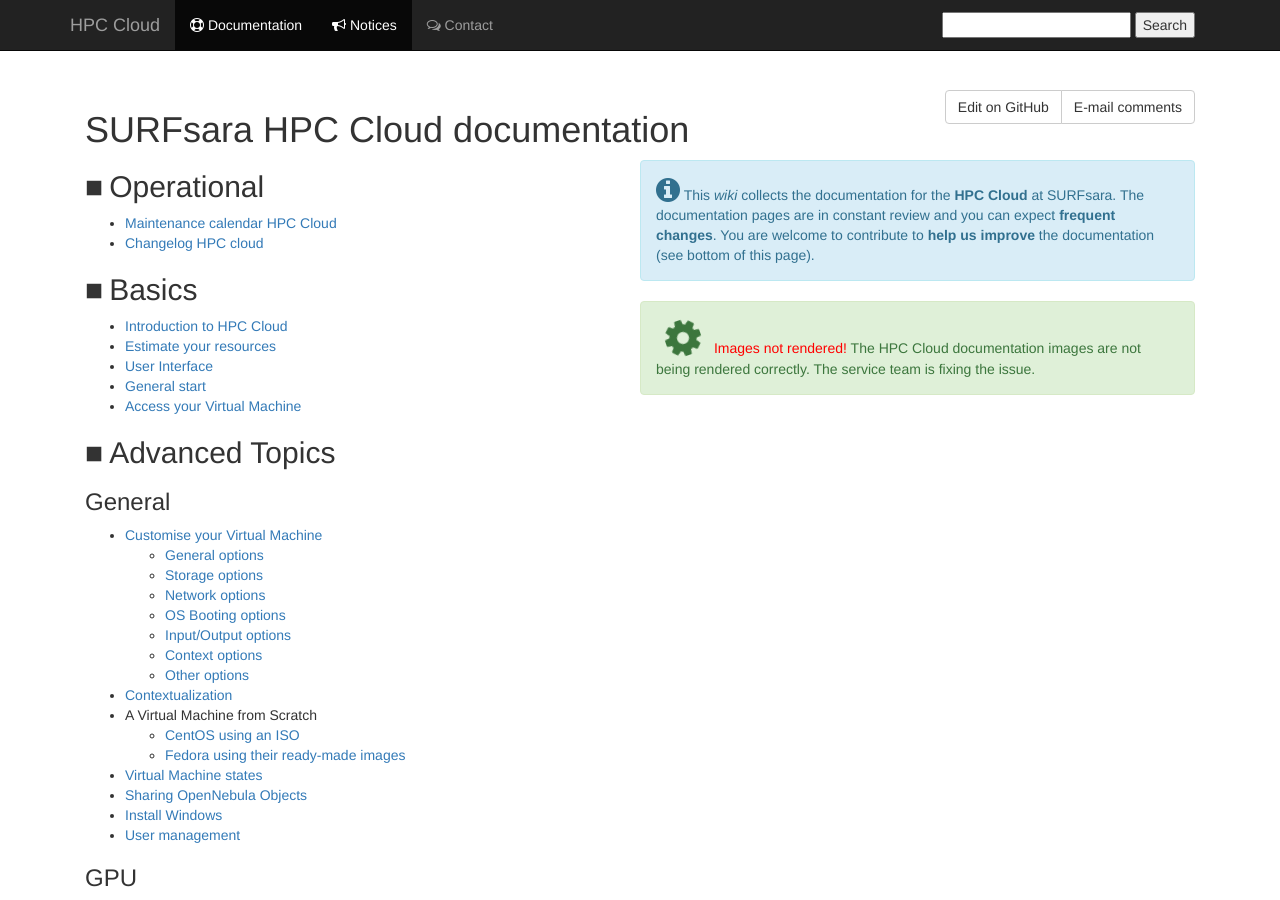
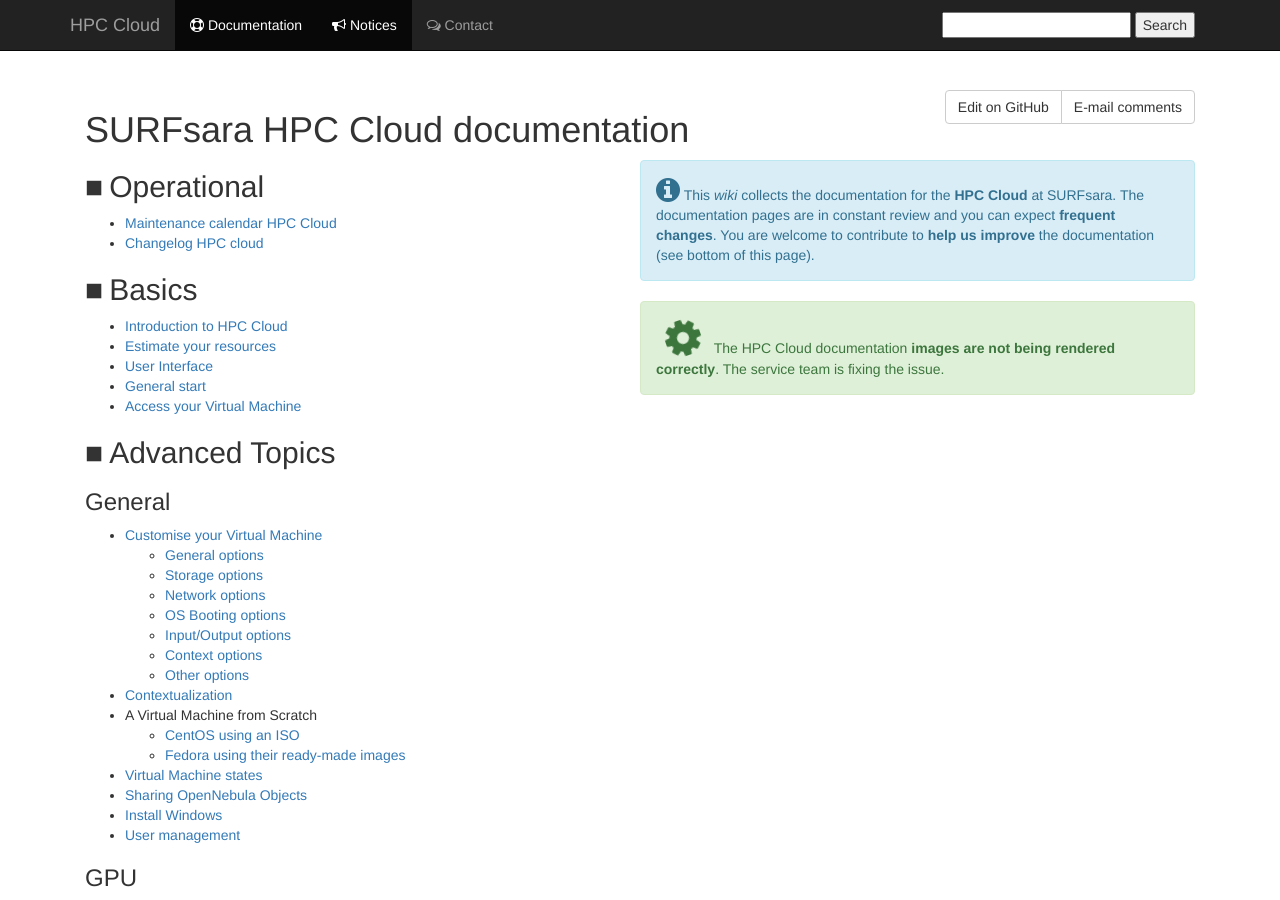
Before and after one commit to sara-nl/clouddocs, a Jekyll site: the page built from index.markdown, in a window 1280 px wide and 900 px high. Built offline with Jekyll 4.4.1, drawn with Linux system fonts in a browser that asks for light colours; nearby versions of some CDN libraries; our own code applies the rules of GitHub Pages for plain Markdown files.

Commit message:
Keep it simple

```diff
--- a/index.markdown
+++ b/index.markdown
@@ -22,8 +22,7 @@
 
 <div class="alert alert-success" markdown="1">
 <i class="fa fa-cog fa-spin fa-3x fa-fw"></i>
-<span style="color:red;">Images not rendered!</span>
-The HPC Cloud documentation images are not being rendered correctly. The service team is fixing the issue.
+The HPC Cloud documentation **images are not being rendered correctly**. The service team is fixing the issue.
 </div>
 </div>
 
```
